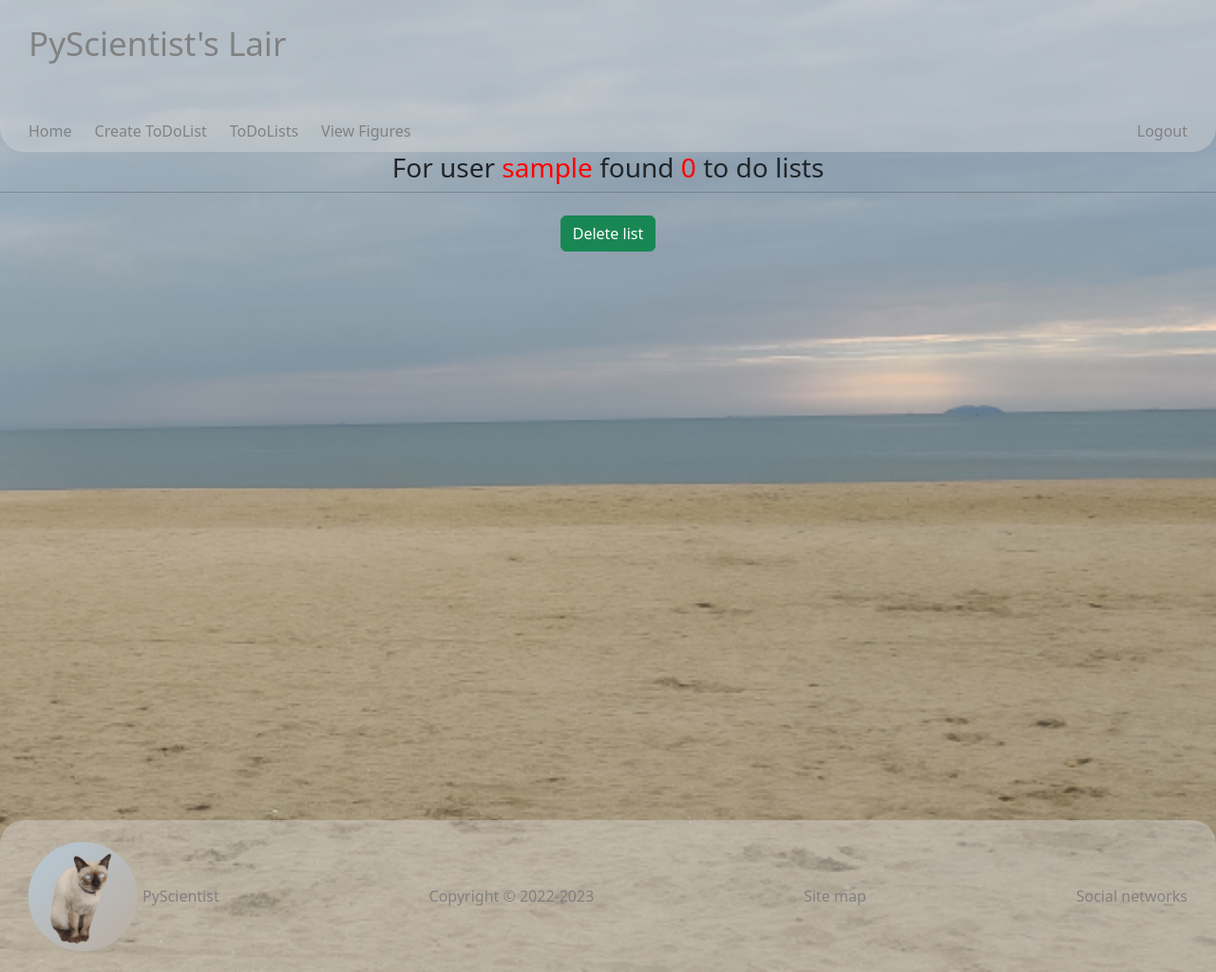
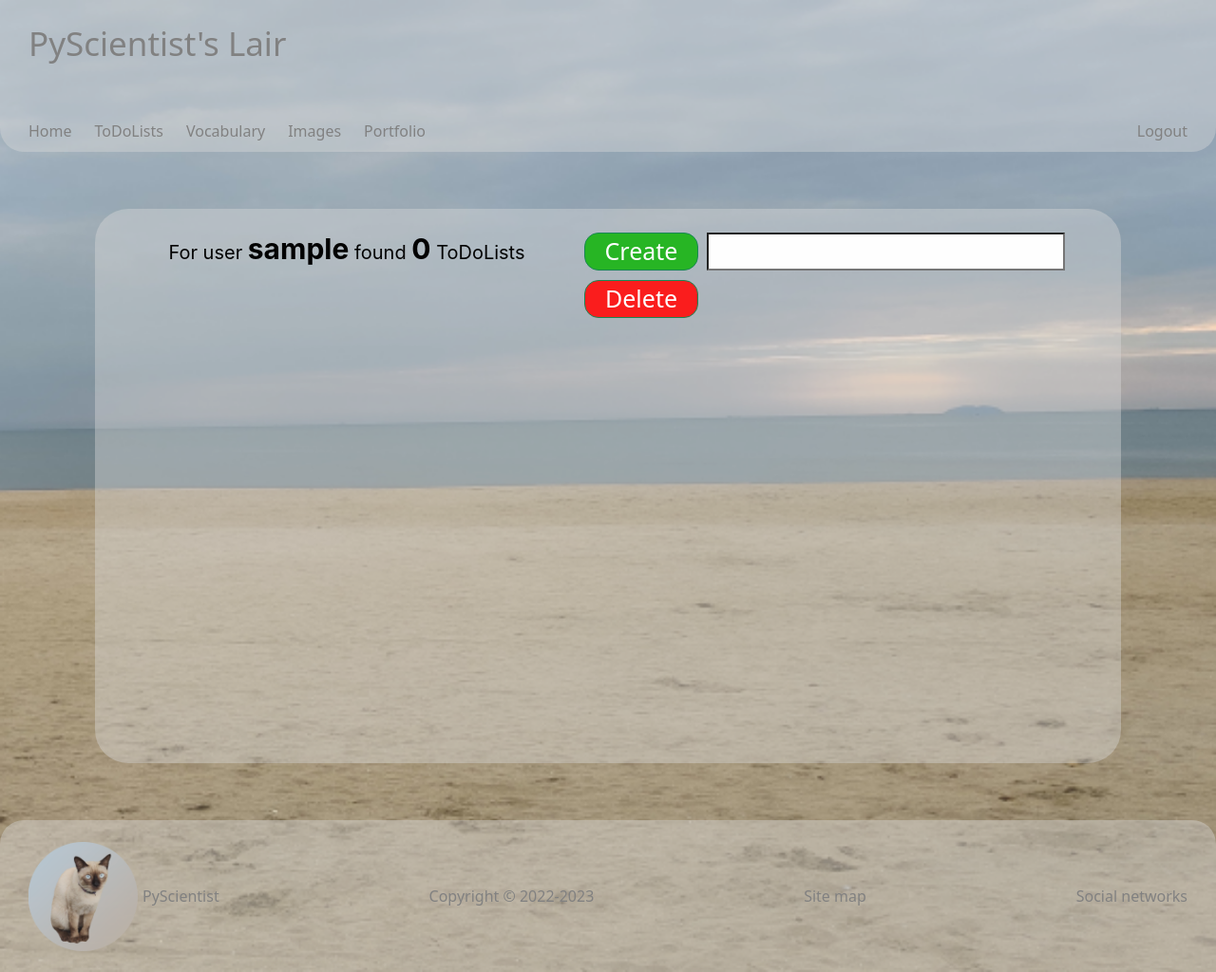
Before and after one commit to PyScientist/PyScientistLair, a Django app: page /view_to_do_lists/ in a window 1280 px wide. Shown: the whole page at 95% size. Run offline with Django 4.2, Linux system fonts and the light colour scheme; the visitor is signed in with stand-in values (Sample User, id 1); data that the repository does not hold is empty; some libraries are stand-ins or nearby versions; some web fonts are replaced.

Commit message:
-Refactored structure of pages, added vocabulary, portfolio, changed views and urls

```diff
--- a/PyScientistsLair/settings.py
+++ b/PyScientistsLair/settings.py
@@ -29,7 +29,7 @@ ALLOWED_HOSTS = ['*']
 X_FRAME_OPTIONS = 'allow'
 
 CSRF_TRUSTED_ORIGINS = [
-                'https://c894-1-47-132-28.ap.ngrok.io',
+                'https://b962-1-47-132-28.ap.ngrok.io',
                 ]
 # Application definition
 
--- a/main/forms.py
+++ b/main/forms.py
@@ -2,4 +2,6 @@ from django import forms
 
 
 class CreatesNewList(forms.Form):
-    name = forms.CharField(label="Name", max_length=200)
+    name = forms.CharField(label="Name",
+                           max_length=200,
+                           widget=forms.TextInput(attrs={'size': 35}))
--- a/main/static/css/home_style.css
+++ b/main/static/css/home_style.css
@@ -30,7 +30,6 @@
     color: black;
     font-size: 26px;
     font-family: inter;
-
 }
 
 .home_greatings_field span.bold  {
--- a/main/static/css/style.css
+++ b/main/static/css/style.css
@@ -148,7 +148,3 @@ img.footer-logo {
     width: 100%;
     text-align: center;
 }
-
-.view_show_lists {
-  color:red
-  }
--- /dev/null
+++ b/main/static/css/todolist_style.css
@@ -0,0 +1,80 @@
+.full_todolist_field {
+    margin-top: 60px;
+    margin-left: 100px;
+    margin-right: 100px;
+    display: flex;
+    flex-flow: column;
+}
+
+.fake_todolist_field {
+    height: 584px;
+    width: 100%;
+    background-color: #D9D9D9;
+    opacity: .4;
+    border-radius: 35px;
+}
+
+.todolist_field_form {
+    margin-top: -584px;
+    height: 584px;
+    width: 100%;
+    opacity: 0.99;
+    border-radius: 35px;
+    padding: 20px;
+    display: flex;
+}
+
+.liststodo_body {
+    min-width: 450px;
+    flex: 1;
+    display: flex;
+    flex-flow: column;
+    align-items: center;
+}
+
+.checkboxes_todolist {
+    display: flex;
+    flex-flow: column;
+    width: 250px;
+
+}
+
+.checkboxes_todolist a {
+    margin: 15px;
+    color: black;
+    text-decoration: none;
+}
+
+.liststodo_body p {
+    color: black;
+    font-size: 20px;
+    font-family: inter;
+}
+
+.liststodo_body a:hover {
+  color: #F1F1F1;
+  }
+
+.todolisttools {
+    flex: 1;
+    min-width: 550px;
+    display: flex;
+    flex-flow: column;
+    align-items: flex-start;
+}
+
+.create_tool {
+    padding: 5px;
+    width: 100%;
+    text-align:left;
+}
+.delete_tool {
+    padding: 5px;
+    width: 100%;
+    text-align:left;
+}
+
+span.view_show_lists {
+    font-weight: bold;
+    font-size: 30px;
+}
--- a/main/templates/main/base.html
+++ b/main/templates/main/base.html
@@ -5,11 +5,13 @@
         <meta charset="utf-8">
         <meta name="viewport" content="width=device-width, initial-scale=1">
         {% load static %}
+
+        <link href="https://cdn.jsdelivr.net/npm/bootstrap@5.2.3/dist/css/bootstrap.min.css" rel="stylesheet" integrity="sha384-rbsA2VBKQhggwzxH7pPCaAqO46MgnOM80zW1RWuH61DGLwZJEdK2Kadq2F9CUG65" crossorigin="anonymous">
+
         <link rel="stylesheet" href="{% static 'css/style.css' %}">
         <link rel="stylesheet" href="{% static 'css/home_style.css' %}">
+        <link rel="stylesheet" href="{% static 'css/todolist_style.css' %}">
         <link rel="stylesheet" href="{% static 'css/slides_style.css' %}">
-
-        <link href="https://cdn.jsdelivr.net/npm/bootstrap@5.2.3/dist/css/bootstrap.min.css" rel="stylesheet" integrity="sha384-rbsA2VBKQhggwzxH7pPCaAqO46MgnOM80zW1RWuH61DGLwZJEdK2Kadq2F9CUG65" crossorigin="anonymous">
 
         <title> {% block title %} PyScientist's Lair {% endblock %} </title>
 
@@ -26,9 +28,10 @@
                 <div class="left_header">
                     <div class="user_menu">
                       {% if user.is_authenticated %} <a class="left" href="/home">Home</a> {% endif %}
-                      {% if user.is_authenticated %} <a class="left" href="/create_to_do_list">Create ToDoList</a> {% endif %}
                       {% if user.is_authenticated %} <a class="left" href="/view_to_do_lists">ToDoLists</a> {% endif %}
-                      {% if user.is_authenticated %} <a class="left" href="/view_figures">View Figures</a> {% endif %}
+                      {% if user.is_authenticated %} <a class="left" href="/view_vocabulary">Vocabulary</a> {% endif %}
+                      {% if user.is_authenticated %} <a class="left" href="/view_images">Images</a> {% endif %}
+                      {% if user.is_authenticated %} <a class="left" href="/view_portfolio">Portfolio</a> {% endif %}
                     </div>
                 </div>
                 <div class="right_header">
--- a/main/templates/main/view_to_do_lists.html
+++ b/main/templates/main/view_to_do_lists.html
@@ -1,31 +1,32 @@
 {% extends 'main/base.html' %}
 
 {% block title %}
-View to do lists
+To Do lists
 {% endblock %}
 
 {% load crispy_forms_tags %}
 
-
 {% block content %}
-    <h3> For user
-        <span  class = 'view_show_lists'>{{response.user}}</span>
-        found
-        <span  class = 'view_show_lists'>{{ todolist|length }}</span>
-        to do lists
-    </h3>
-    <hr class = "mt-0 mb-4">
-    <form method="post", action="#">
+    <div class="full_todolist_field">
+        <div class="fake_todolist_field"></div>
+                <form method="post", action="#" class="todolist_field_form">
                     {% csrf_token %}
+                    <div class="liststodo_body">
+                        <p> For user
+                            <span  class = 'view_show_lists'>{{ response.user }}</span> found
+                            <span  class = 'view_show_lists'>{{ todolist|length }}</span> ToDoLists
+                        </p>
+                        <div class="checkboxes_todolist">
                             {% for td in todolist %}
                                 <div class="form-check">
                                     <input class="form-check-input"
                                         type="checkbox"
+                                        style="width: 20px;
+                                               height: 20px;"
                                         value="clicked"
                                         name="td_list{{td.id}}"
                                         id="flexCheckDefault">
-                <label class="form-check-label"
-                       for="flexCheckDefault">
+                                        <label class="form-check-label" for="flexCheckDefault">
                                             <p>
                                                 <a href="to_do_list_{{td.id}}">
                                                 {{td.name}}
@@ -34,11 +35,47 @@ View to do lists
                                         </label>
                                 </div>
                             {% endfor %}
+                        </div>
+                    </div>
+                    <div class="todolisttools">
+                        <div class="create_tool">
+                            <div class="input-group input-group-lg">
+                                <button type="submit",
+                                        name="create"
+                                        value="create",
+                                        style="background-color: #26B523;
+                                               padding: 0px;
+                                               height: 40px;
+                                               width: 120px;
+                                               color: white;
+                                               margin-right: 10px;
+                                               font-size: 25px;
+                                               border-radius: 15px;",
+                                        class="btn btn-success">
+                                        Create
+                                </button>
+                                {{form.name}}
+                            </div>
+                        </div>
+                        <div class="delete_tool">
+                            <div class="delete_button">
                                 <button type="submit",
                                         name="delete",
                                         value="delete",
-                class = "btn btn-success">
-                Delete list
+                                        style="background-color: #FB1C1C;
+                                               padding: 0px;
+                                               height: 40px;
+                                               width: 120px;
+                                               color: white;
+                                               font-size: 25px;
+                                               border-radius: 15px;",
+                                        class="btn btn-success">
+                                        Delete
                                 </button>
+                            </div>
+                        </div>
+                    </div>
                 </form>
+        </div>
+    </div>
 {% endblock %}
--- a/main/urls.py
+++ b/main/urls.py
@@ -3,10 +3,11 @@ from django.urls import path
 from . import views
 
 urlpatterns = [
-    path("view_to_do_lists/to_do_list_<int:id_to_do_list>", views.view_items_in_list_to_do, name="list_to_do"),
+    path("view_to_do_lists/to_do_list_<int:id_to_do_list>", views.view_items_in_list_to_do, name="list_to_do_items"),
     path("home/", views.home, name="home"),
     path("", views.home, name="home"),
-    path("create_to_do_list/", views.create_to_do_list, name="create"),
-    path("view_to_do_lists/", views.view_to_do_lists, name="view"),
-    path("view_figures/", views.view_figures, name="view_figures")
+    path("view_to_do_lists/", views.view_to_do_lists, name="view_to_do_lists"),
+    path("view_vocabulary/", views.view_vocabulary, name="view_vocabulary"),
+    path("view_images/", views.view_images, name="view_images"),
+    path("view_portfolio/", views.view_portfolio, name="view_portfolio"),
 ]
--- a/main/views.py
+++ b/main/views.py
@@ -4,8 +4,40 @@ from .models import ToDoList
 from .forms import CreatesNewList
 
 
+def home(response):
+    return render(response, "main/home.html")
+
+
+def view_to_do_lists(response):
+    if response.method == 'POST':
+        print(dir(response))
+        print(response.POST.get)
+        if response.POST.get("delete"):
+            for td in response.user.todolist.all():
+                if response.POST.get("td_list"+str(td.id)) == "clicked":
+                    td.delete()
+
+        if response.POST.get("create"):
+            form = CreatesNewList(response.POST)
+            print(form)
+            if form.is_valid():
+                n = form.cleaned_data["name"]
+                t = ToDoList(name=n)
+                t.save()
+                response.user.todolist.add(t)
+        return HttpResponseRedirect("")
+
+    else:
+        form = CreatesNewList()
+
+    return render(response,
+                  "main/view_to_do_lists.html",
+                  {"todolist": response.user.todolist.all(), 'response': response, 'form': form})
+
+
 def view_items_in_list_to_do(response, id_to_do_list):
-    """perform operations with ToDoList by given id"""
+    """View items in ToDoList by given id of list and perform
+    operations on it"""
     ls = ToDoList.objects.get(id=id_to_do_list)
     if response.method == 'POST':
         if response.POST.get("save"):
@@ -21,50 +53,25 @@ def view_items_in_list_to_do(response, id_to_do_list):
 
         elif response.POST.get("newItem"):
             text = response.POST.get("new_item_text_field")
-            print(text)
             if len(text) > 2:
                 ls.item_set.create(text=text, complete=False)
 
         elif response.POST.get("DelItem"):
              to_do_list = response.user.todolist.all()
              td_list = to_do_list.get(id=id_to_do_list)
-             print('Here!')
              for item in td_list.item_set.all():
                  if response.POST.get("DelItem") == "del_" + str(item.id):
                     item.delete()
-
-
     return render(response, "main/list_to_do_items.html", {"ls": ls})
 
 
-def home(response):
-    return render(response, "main/home.html")
+def view_vocabulary(response):
+    return render(response, "main/view_vocabulary.html")
 
 
-def create_to_do_list(response):
-    if response.method == 'POST':
-        form = CreatesNewList(response.POST)
-        if form.is_valid():
-            n = form.cleaned_data["name"]
-            t = ToDoList(name=n)
-            t.save()
-            response.user.todolist.add(t)
-        return HttpResponseRedirect("/view_to_do_lists/to_do_list_%i" % t.id)
-    else:
-        form = CreatesNewList()
-    return render(response, "main/create_to_do_list.html", {"form": form})
+def view_images(response):
+    return render(response, "main/view_images.html")
 
 
-def view_to_do_lists(response):
-    if response.method == 'POST':
-        if response.POST.get("delete"):
-            for td in response.user.todolist.all():
-                if response.POST.get("td_list"+str(td.id)) == "clicked":
-                    td.delete()
-    return render(response,
-                  "main/view_to_do_lists.html",
-                  {"todolist": response.user.todolist.all(), 'response': response})
-
-
-def view_figures(response):
-    return render(response, "main/view_figures.html")
+def view_portfolio(response):
+    return render(response, "main/view_portfolio.html")
```
Also changed, not shown: main/templates/main/view_portfolio.html (added, +20 -0 lines), main/templates/main/view_vocabulary.html (added, +20 -0 lines), main/templates/main/view_images.html (renamed from main/templates/main/view_figures.html). Lines whose indentation alone changed are shown as unchanged.
